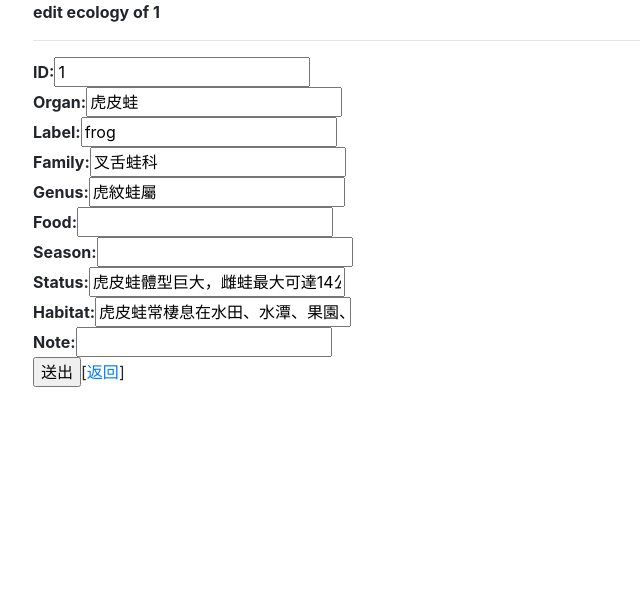
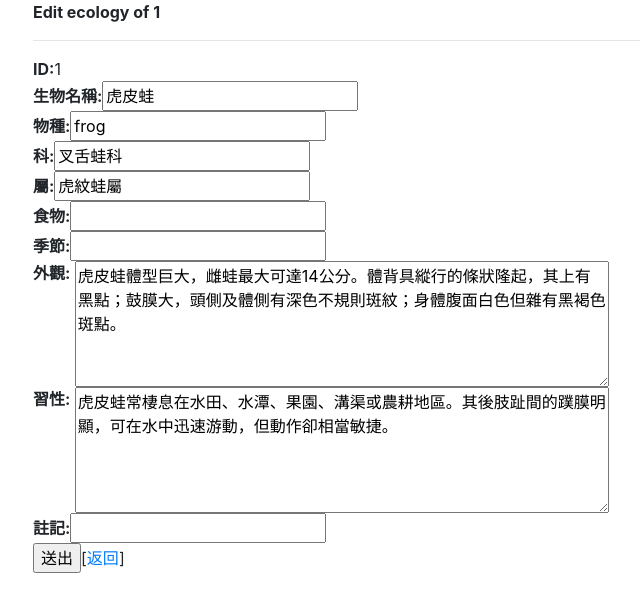
Before and after one commit to SE-Frog/Ecology_frontend, a PHP site: page /SearchView_edit.php?id=1 in a window 1280 px wide. Shown: the part 59-671 px from the top of the page, without its empty margins (52-692 px from the left). Run offline with PHP 8.4, Linux system fonts and the light colour scheme; the visitor is signed in with stand-in values (Sample User, id 1); data comes from the database, SQL or seed files in the repository; some libraries are stand-ins or nearby versions.

Commit message:
修改欄位

```diff
--- a/Views/SearchView_edit.php
+++ b/Views/SearchView_edit.php
@@ -29,19 +29,21 @@
 ?>
 
 <div class="container">
-  <b>edit ecology of&nbsp;<?php echo $edit_id;?></b>
+  <b>Edit ecology of&nbsp;<?php echo $edit_id;?></b>
   <hr/>
   <form method="post" action="../Control/Control.php?act=updateEcology">
-    <b>ID:</b><input type="text" name="dataid" id="dataid" value="<?php echo $edit_id;?>"/><br/>
-    <b>Organ:</b><input type="text" name="organismname" id="organismname" value="<?php echo $Organ;?>"/><br/>
-    <b>Label:</b><input type="text" name="label" id="label" value="<?php echo $Label;?>"/><br/>
-    <b>Family:</b><input type="text" name="family" id="family" value="<?php echo $Family;?>"/><br/>
-    <b>Genus:</b><input type="text" name="genus" id="genus" value="<?php echo $Genus;?>"/><br/>
-    <b>Food:</b><input type="text" name="food" id="food" value="<?php echo $Food;?>"/><br/>
-    <b>Season:</b><input type="text" name="season" id="season" value="<?php echo $Season;?>"/><br/>
-    <b>Status:</b><input type="text" name="status" id="status" value="<?php echo $Status;?>"/><br/>
-    <b>Habitat:</b><input type="text" name="habitat" id="habitat" value="<?php echo $Habitat;?>"/><br/>
-    <b>Note:</b><input type="text" name="note" id="note" value="<?php echo $Note;?>"/><br/>
+    <b>ID:</b><?php echo $edit_id;?><br/>
+    <b>生物名稱:</b><input type="text" name="organismname" id="organismname" value="<?php echo $Organ;?>"/><br/>
+    <b>物種:</b><input type="text" name="label" id="label" value="<?php echo $Label;?>"/><br/>
+    <b>科:</b><input type="text" name="family" id="family" value="<?php echo $Family;?>"/><br/>
+    <b>屬:</b><input type="text" name="genus" id="genus" value="<?php echo $Genus;?>"/><br/>
+    <b>食物:</b><input type="text" name="food" id="food" value="<?php echo $Food;?>"/><br/>
+    <b>季節:</b><input type="text" name="season" id="season" value="<?php echo $Season;?>"/><br/>
+    <b>外觀:</b>
+    <textarea name="status" type="text" id="status" cols="50" rows="5" style="vertical-align:top"><?php echo $Status;?></textarea><br/>
+    <b>習性:</b>
+    <textarea name="habitat" type="text" id="habitat" cols="50" rows="5" style="vertical-align:top"><?php echo $Habitat;?></textarea><br/>
+    <b>註記:</b><input type="text" name="note" id="note" value="<?php echo $Note;?>"/><br/>
     <input type="submit" name="Submit" value="送出" />[<a href='../Views/SearchView.php'>返回</a>]
   </form>
 </div>
```
